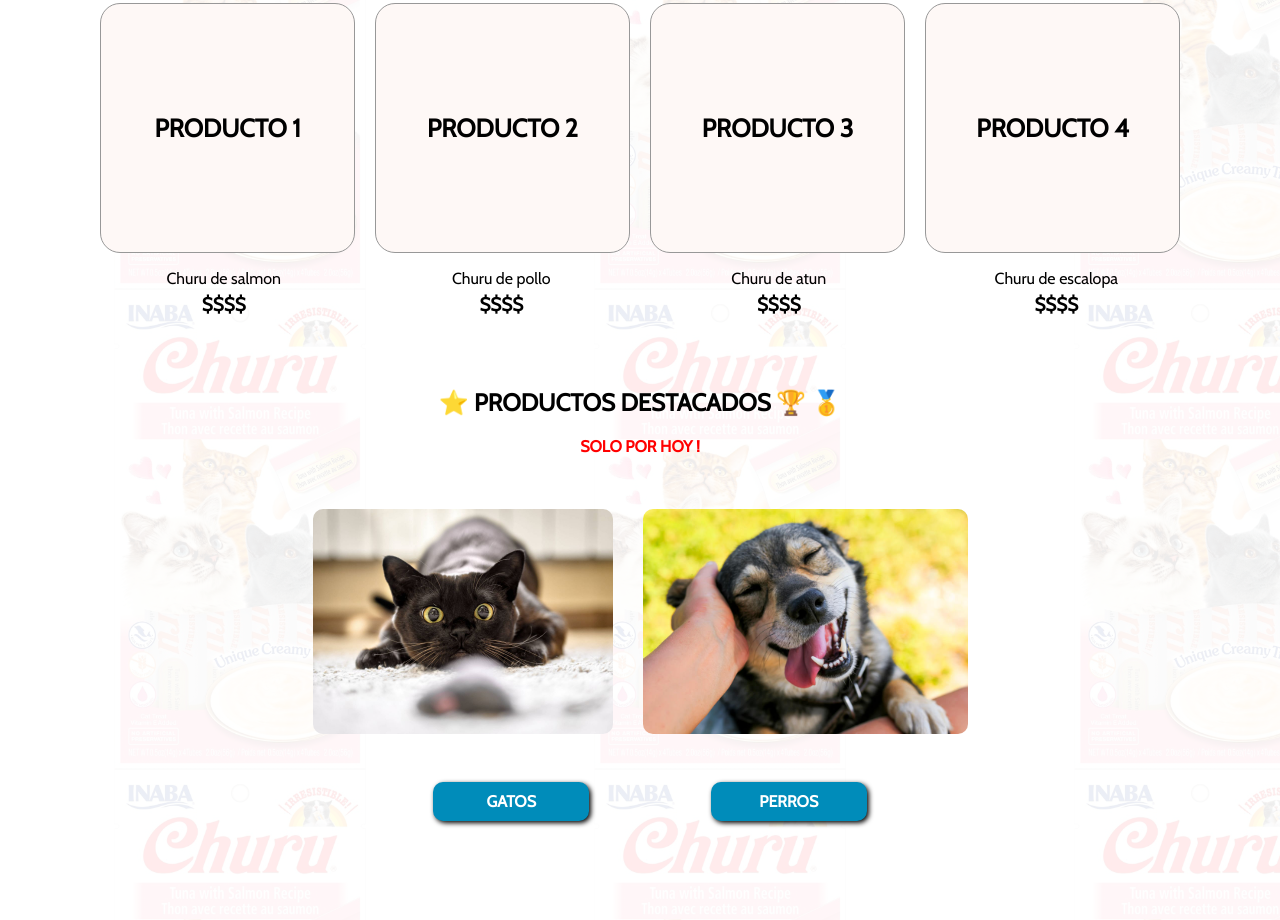
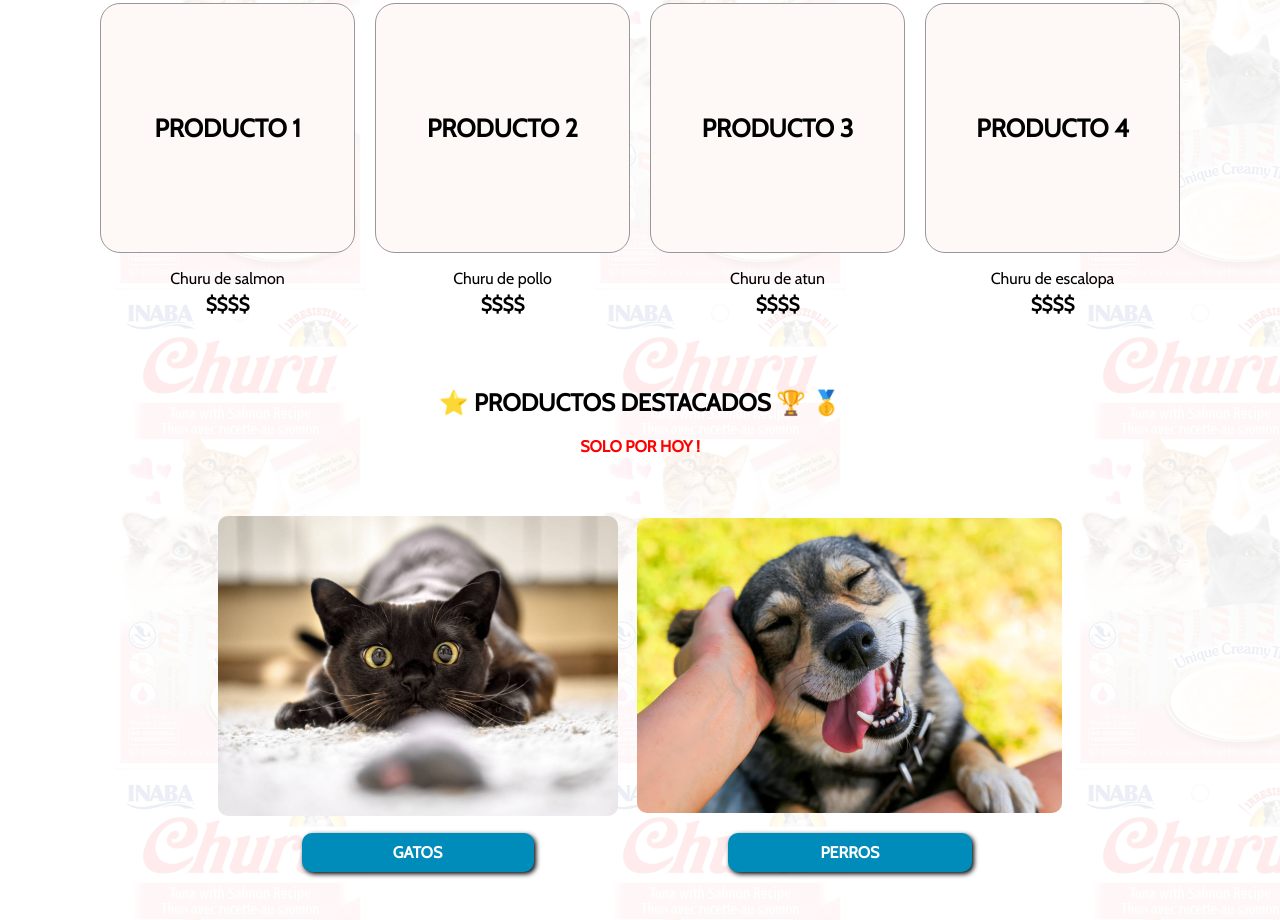
Before and after one commit to Sammy-Maldonado/PreEntrega2-Sammy_Maldonado, a plain HTML site: page index.html in a window 1280 px wide. Shown: the part 671-1591 px from the top of the page. Drawn offline with nearby package versions, Linux system fonts and the light colour scheme.

Commit message:
footer sobre nosotros roto

```diff
--- a/css/style.css
+++ b/css/style.css
@@ -21,6 +21,7 @@ header {
   margin-bottom: 0.854vh;
   border-bottom: 0.104vw solid rgb(181, 181, 181);
   padding: 0 ;
+  grid-area: header;
 }
 
 h1 {
@@ -39,6 +40,7 @@ nav {
   justify-items: center;
   margin-left: 3vw;
   width: 28vw;
+  grid-area: nav;
 }
 
 .nav__ul {
@@ -111,15 +113,15 @@ header ul li {
 }
 
 .header__flex__content {
-  padding: 0 50px;
+  padding: 0;
   display: flex;
   margin: 0;
-  justify-content: left;
+  justify-content: center;
+  align-items: center;
 }
 
 .header__img {
   height: 100px;
-  padding-left: 1.599vw;
 }
 
 a {
@@ -175,9 +177,10 @@ ul.header__links__ul li {
 
 /* MAIN */
 
-.textos {
+main {
   text-align: center;
   padding: 50px 2.6vw;
+  grid-area: main;
 }
 
 img.carrusel {
@@ -215,6 +218,7 @@ p {
   background-color: rgb(254, 248, 246);
   border: 1px solid rgb(152, 152, 152);
   border-radius: 20px;
+  width: 1fr;
 }
 
 .item p {
@@ -227,8 +231,8 @@ p {
 .gridPadre2 {
   display: grid;
   grid-template-columns: repeat(4, 1fr);
-  column-gap: 30px;
-  row-gap: 20px;
+  column-gap: 1.56vw;
+  row-gap: 2.14vh;
   height: 60px;
   width: 1fr;
 }
@@ -244,9 +248,12 @@ div.gridPadre2 div h3 {
 .gridPadre3 {
   display: grid;
   grid-template-columns: repeat(4, 1fr);
-  column-gap: 30px;
-  row-gap: 20px;
+  grid-template-rows: repeat(2, 1fr);
+  column-gap: 1.56vw;
+  row-gap: 2.14vh;
   height: 300px;
+  margin: 60px 0 120px;
+  width: 1fr;
 }
 
 .gridPadre__gatos {
@@ -257,7 +264,7 @@ div.gridPadre2 div h3 {
 }
 
 .gridPadre__gatos img {
-  width: 300px;
+  width: 400px;
   border-radius: 10px;
 }
 
@@ -268,7 +275,7 @@ div.gridPadre2 div h3 {
 }
 
 .gridPadre__perros img {
-  width: 325px;
+  width: 425px;
   border-radius: 10px;
 }
 
@@ -279,37 +286,21 @@ div.gridPadre2 div h3 {
   text-transform: uppercase;
 }
 
-.gridPadre4 {
-  display: grid;
-  grid-template-columns: repeat(4, 1fr);
-  column-gap: 30px;
-  row-gap: 20px;
-  height: 60px;
-  width: 1fr;
-}
-
-.gridPadre4_btn1 {
-  margin-top: 10px;
+.gridPadre3_btn1 {
+  display: flex;
+  align-items: center;
+  justify-content: center;
   grid-column: 2/3;
 }
 
-.gridPadre4_btn2 {
-  margin-top: 10px;
+.gridPadre3_btn2 {
+  display: flex;
+  align-items: center;
+  justify-content: center;
   grid-column: 3/4;
 }
 
-div.gridPadre4_btn1 button {
-  margin: 0;
-  width: 200px;
-}
-
-div.gridPadre4_btn2 button {
-  margin: 0;
-  width: 200px;
-}
-
 .buscar_btn--modify {
-  margin-left: 20px;
   width: 50%;
   border-radius: 10px;
   background-color: #008CBA;
@@ -548,7 +539,7 @@ section.main__section div {
 }
 
 .main__foto {
-  width: 600px;
+  width: 35vw;
   border-radius: 20px;
 }
 
@@ -587,9 +578,11 @@ section.main__section div {
 }
 
 .sobre-nosotros__grid {
+  display: grid;
   margin: 50px auto;
-  display: grid;
-  grid-template-columns: 1fr 1fr;
+  padding: 50px;
+  grid-template-columns: repeat(2, 1fr);
+  gap: 50px;
   align-items: center;
   justify-items: center;
 }
--- a/index.html
+++ b/index.html
@@ -57,8 +57,7 @@
       </ul>
   </div>
 
-  <main class="textos">
-
+  <main>
     <img src="img/carrusel.png" alt="carrusel-ejemplo" class="carrusel">
 
     <h2>⭐ PRODUCTOS EN OFERTA ⭐😱</h2>
@@ -116,14 +115,13 @@
       <div class="gridPadre__perros">
         <img src="img/perro_feliz.jpg" alt="perro feliz">
       </div>
-    </div>
 
-    <div class="gridPadre4">
-      <div class="gridPadre4_btn1">
+
+      <div class="gridPadre3_btn1">
         <a class="buscar_btn--modify" href="#0">GATOS</a>
       </div>
 
-      <div class="gridPadre4_btn2">
+      <div class="gridPadre3_btn2">
         <a class="buscar_btn--modify" href="#0">PERROS</a>
       </div>
     </div>
```
